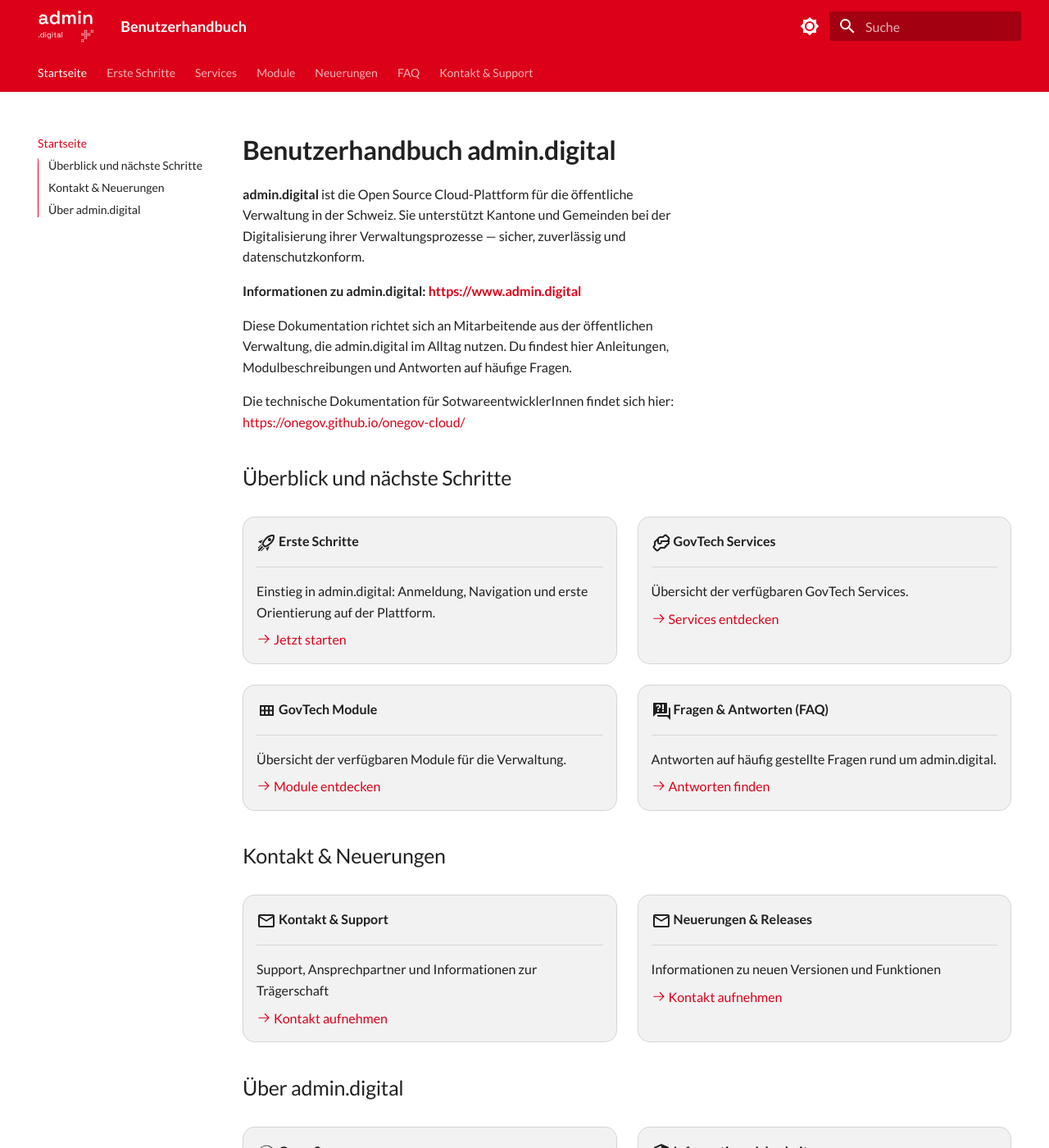
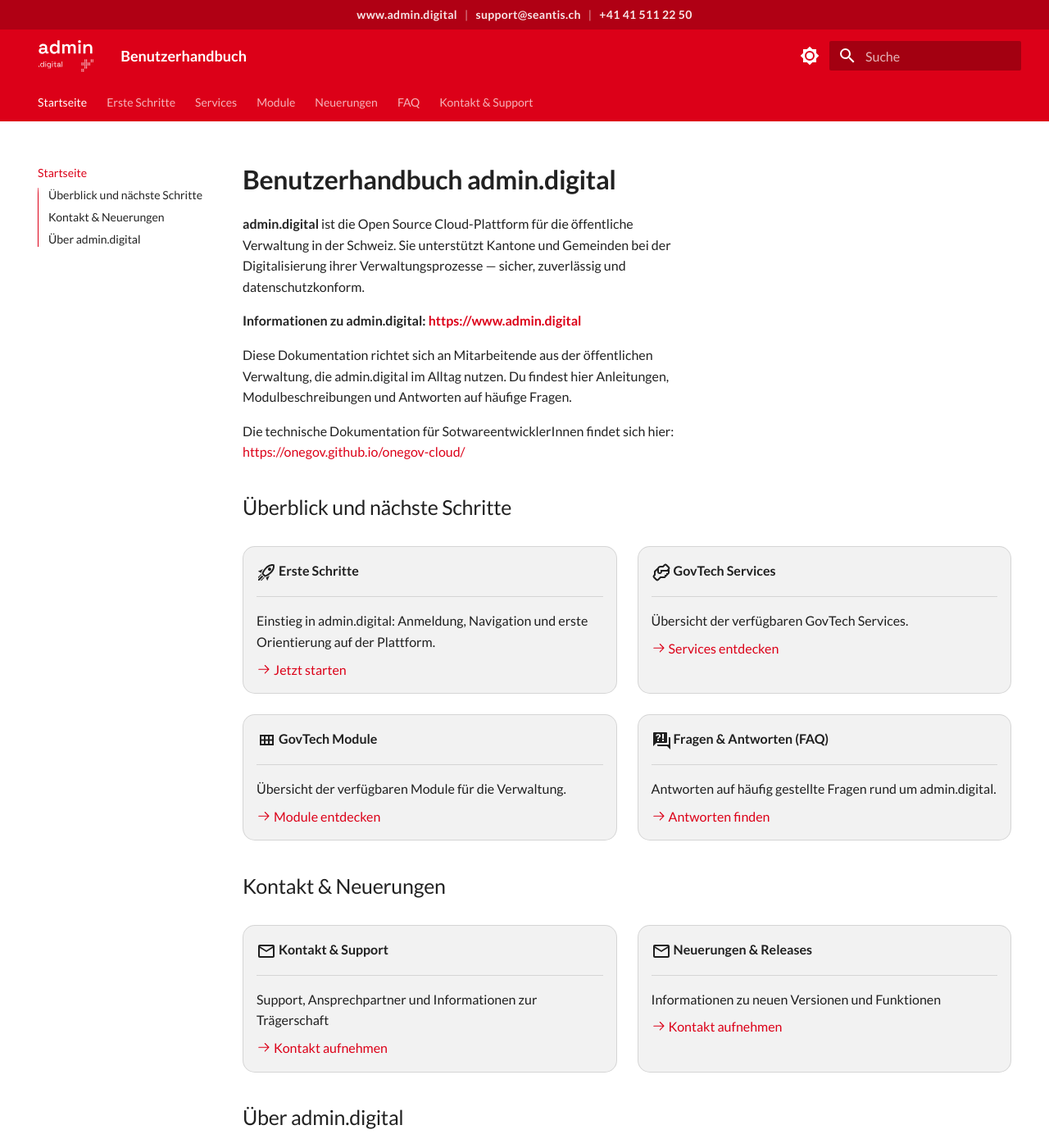
Before and after one commit to seantis/docs-admin-digital, an MkDocs documentation site: the page built from content/index.md, in a window 1280 px wide and 1400 px high. Shown: the whole window at 82% size. Built offline with MkDocs 1.6.1 and Material for MkDocs 9.7.7, drawn with Linux system fonts in a browser that asks for light colours.

Commit message:
Adds header bar

```diff
--- a/content/stylesheets/extra.css
+++ b/content/stylesheets/extra.css
@@ -1,3 +1,61 @@
+/* --------------------------------------------------------------------------
+   Header announcement bar – link to www.admin.digital
+   -------------------------------------------------------------------------- */
+
+.md-banner {
+    background-color: var(--md-primary-fg-color--dark);
+    color: #ffffff;
+    text-align: center;
+    padding: 0.35rem 1rem;
+    font-size: 0.8rem;
+    letter-spacing: 0.02em;
+}
+
+.md-banner__inner {
+    display: flex !important;
+    justify-content: center !important;
+    align-items: center;
+    width: 100% !important;
+    max-width: 100% !important;
+    margin: 0 !important;
+    padding: 0 !important;
+}
+
+.md-banner__inner > div {
+    width: 100%;
+    text-align: center;
+}
+
+.header-contact-links {
+    display: inline-flex;
+    align-items: center;
+    justify-content: center;
+    gap: 0.45rem;
+    flex-wrap: wrap;
+}
+
+.header-contact-links > span {
+    opacity: 0.6;
+}
+
+.md-banner a {
+    display: inline-flex;
+    align-items: center;
+    gap: 0.35em;
+    color: #ffffff;
+    font-weight: 600;
+    text-decoration: none;
+    opacity: 0.9;
+    transition: opacity 140ms ease, gap 140ms ease;
+}
+
+.md-banner a:hover {
+    opacity: 1;
+    gap: 0.45em;
+    text-decoration: underline;
+    text-underline-offset: 3px;
+}
+
 .md-typeset .question>.admonition-title, .md-typeset .question>summary {
     background-color: var(--md-default-fg-color--lightest);
 }
--- a/overrides/main.html
+++ b/overrides/main.html
@@ -1,4 +1,14 @@
 {% extends "base.html" %}
+
+{% block announce %}
+  <div class="header-contact-links">
+    <a href="http://www.admin.digital" target="_blank" rel="noopener">www.admin.digital</a>
+    <span aria-hidden="true">|</span>
+    <a href="mailto:support@seantis.ch">support@seantis.ch</a>
+    <span aria-hidden="true">|</span>
+    <a href="tel:+41415112250">+41 41 511 22 50</a>
+  </div>
+{% endblock %}
 
 {% block extrahead %}
   {{ super() }}
```
